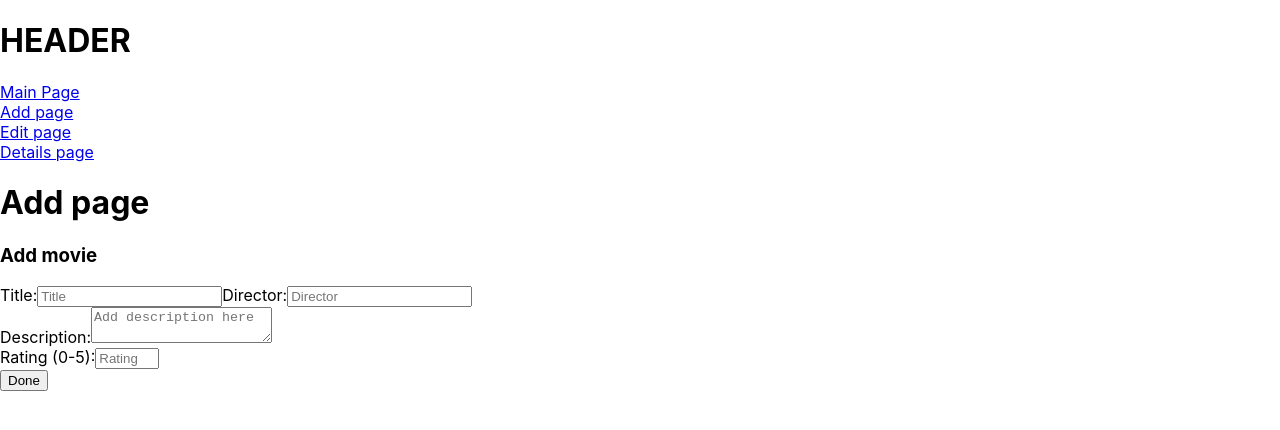
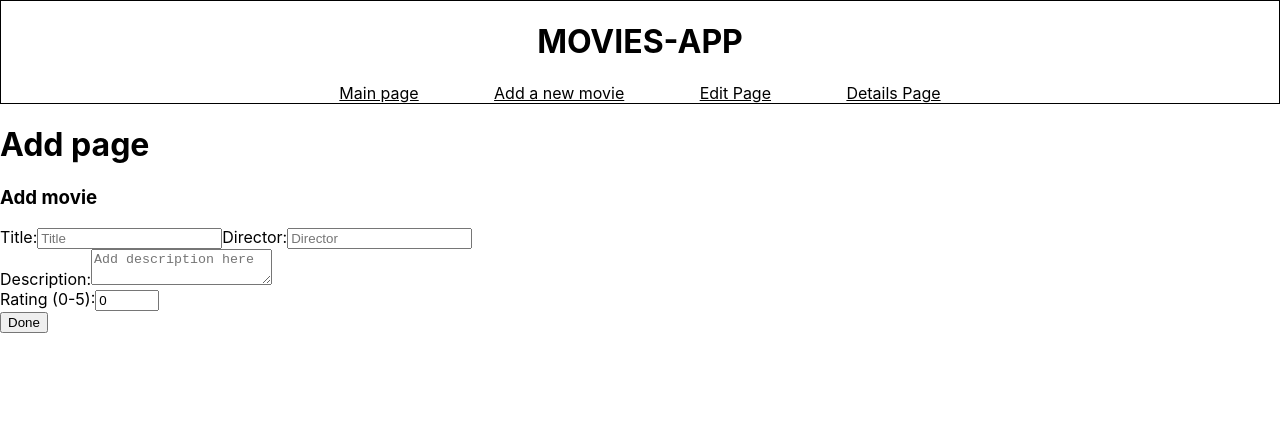
Before and after one commit to annaeklov/mandatory-advanced-js2, a React (Create React App) app in the folder myappmovies/: page /add in a window 1280 px wide. Shown: the top 430 px of the page. Built offline with nearby package versions, Linux system fonts and the light colour scheme; the HTML template or start-up script is replaced by a standard one.

Commit message:
add movie, delete movie

```diff
--- a/myappmovies/src/App.css
+++ b/myappmovies/src/App.css
@@ -0,0 +1,22 @@
+header{
+    border: 1px solid black;
+    display: flex;
+    flex-direction: column;
+    align-items: center;
+}
+
+nav{
+    display: flex;
+    width: 50%;
+    justify-content: space-around;
+}
+
+.nav-link{
+    color:black;
+    text-decoration: underline;
+}
+
+.nav-link:hover{
+    color:rgba(0, 0, 0, 0.377);
+    text-decoration: none;
+}
--- a/myappmovies/src/App.js
+++ b/myappmovies/src/App.js
@@ -6,8 +6,6 @@ import MainPage from "./components/MainPage.js";
 import AddPage from "./components/AddPage.js";
 import EditPage from "./components/EditPage.js";
 import DetailsPage from "./components/DetailsPage.js";
-
-
 
 class App extends React.Component {
   render() {
--- a/myappmovies/src/api/Postapi.js
+++ b/myappmovies/src/api/Postapi.js
@@ -0,0 +1,15 @@
+import axios from "axios";
+
+function Postapi(movie) {
+
+  return axios
+    .post("http://3.120.96.16:3001/movies", movie)
+
+    .then(response => {
+      return response;
+    })
+    .catch(error => {
+      return error;
+    });
+}
+export default Postapi;
--- a/myappmovies/src/components/AddPage.js
+++ b/myappmovies/src/components/AddPage.js
@@ -1,17 +1,71 @@
 import React from "react";
 import { Helmet } from "react-helmet";
 import Form from "./Form.js";
+import axios from "axios";
+import Postapi from "../api/Postapi.js";
+import { Redirect } from "react-router-dom";
 
 class AddPage extends React.Component {
+  constructor(props) {
+    super(props);
+    this.state = {
+      movie: {
+        title: "",
+        director: "",
+        description: "",
+        rating: 0
+      },
+      isPosted: false
+    };
+    this.handleAddMovie = this.handleAddMovie.bind(this);
+    this.handleChangeTitle = this.handleChangeTitle.bind(this);
+    this.handleChangeDirector = this.handleChangeDirector.bind(this);
+    this.handleChangeDescription = this.handleChangeDescription.bind(this);
+    this.handleChangeRating = this.handleChangeRating.bind(this);
+  }
+
+  handleAddMovie(e) {
+    e.preventDefault();
+    console.log(this.state.movie);
+    Postapi(this.state.movie).then(res => {
+      if (res.status === 201) {
+        this.setState({isPosted: true})
+      }
+    });
+  }
+
+  handleChangeTitle(e) {
+    this.setState({ movie: { ...this.state.movie, title: e.target.value } });
+  }
+  handleChangeDirector(e) {
+    this.setState({ movie: { ...this.state.movie, director: e.target.value } });
+  }
+  handleChangeDescription(e) {
+    this.setState({
+      movie: { ...this.state.movie, description: e.target.value }
+    });
+  }
+  handleChangeRating(e) {
+    this.setState({ movie: { ...this.state.movie, rating: e.target.value } });
+  }
+
   render() {
     return (
       <div className="addPage">
+      {this.state.isPosted && <Redirect to="/"/>}
         <Helmet>
           <title>Add page</title>
         </Helmet>
         <h1>Add page</h1>
         <h3 className="addPage-formTitle">Add movie</h3>
-        <Form />
+        <Form
+          movie={this.state.movie}
+          handleSubmit={this.handleAddMovie}
+          handleTitle={this.handleChangeTitle}
+          handleDirector={this.handleChangeDirector}
+          handleDescription={this.handleChangeDescription}
+          handleRating={this.handleChangeRating}
+        />
       </div>
     );
   }
--- a/myappmovies/src/components/DetailsPage.js
+++ b/myappmovies/src/components/DetailsPage.js
@@ -1,14 +1,20 @@
 import React from "react";
-import { Helmet } from 'react-helmet';
+import { Helmet } from "react-helmet";
 
 class DetailsPage extends React.Component {
+  constructor(props){
+    super(props);
+
+  }
   render() {
+    console.log(this.props);
     return (
       <div className="detailsPage">
         <Helmet>
           <title>Details Page</title>
         </Helmet>
         <h1>Details Page</h1>
+        <h3 className="detailsPage-underTitle">Details about (movie name)</h3>
       </div>
     );
   }
--- a/myappmovies/src/components/EditPage.js
+++ b/myappmovies/src/components/EditPage.js
@@ -3,6 +3,36 @@ import { Helmet } from "react-helmet";
 import Form from "./Form.js";
 
 class EditPage extends React.Component {
+/*       constructor(props) {
+    super(props);
+    this.state = {
+      movie: {
+        title: "hej",
+        director: "hallå",
+        description: "sf",
+        rating: 0
+      },
+      isPosted: false
+    }; */
+
+
+  componentDidMount(){
+    console.log("did mount")
+  }
+   /*
+  handleChangeTitle(e) {
+    this.setState({ });
+  }
+  handleChangeDirector(e) {
+    this.setState({ });
+  }
+  handleChangeDescription(e) {
+    this.setState({ });
+  }
+  handleChangeRating(e) {
+    this.setState({ });
+  } */
+
   render() {
     return (
       <div className="editPage">
@@ -10,8 +40,15 @@ class EditPage extends React.Component {
           <title>Edit Page</title>
         </Helmet>
         <h1>Edit Page</h1>
-        <h3 className="editPage-formTitle">Edit movie</h3>
-        <Form />
+        <h3 className="editPage-formTitle">Edit (movie name)</h3>
+        <Form
+          movie={this.state.movie}
+          handleSubmit={this.handleAddMovie}
+          handleTitle={this.handleChangeTitle}
+          handleDirector={this.handleChangeDirector}
+          handleDescription={this.handleChangeDescription}
+          handleRating={this.handleChangeRating}
+        />
       </div>
     );
   }
--- a/myappmovies/src/components/Form.js
+++ b/myappmovies/src/components/Form.js
@@ -1,10 +1,14 @@
 import React from "react";
 
 class Form extends React.Component {
+  constructor(props) {
+    super(props);
+    this.state = {};
+  }
   render() {
     return (
       <main className="form-formWrapper">
-        <form>
+        <form onSubmit={this.props.handleSubmit}>
           <div className="form-titleAndDirector">
             <label name="title">Title:</label>
             <input
@@ -14,6 +18,8 @@ class Form extends React.Component {
               required
               minLength="1"
               maxLength="40"
+              onChange={this.props.handleTitle}
+              value={this.props.movie.title}
             />
             <label name="director">Director:</label>
             <input
@@ -23,6 +29,8 @@ class Form extends React.Component {
               required
               minLength="1"
               maxLength="40"
+              onChange={this.props.handleDirector}
+              value={this.props.movie.director}
             />
           </div>
           <div className="form-description">
@@ -33,6 +41,8 @@ class Form extends React.Component {
               required
               minLength="1"
               maxLength="300"
+              onChange={this.props.handleDescription}
+              value={this.props.movie.description}
             />
           </div>
           <div className="form-rating">
@@ -45,6 +55,8 @@ class Form extends React.Component {
               max="5"
               step="0.5"
               required
+              onChange={this.props.handleRating}
+              value={this.props.movie.rating}
             />
           </div>
           <div className="form-submitBtn">
--- a/myappmovies/src/components/Header.js
+++ b/myappmovies/src/components/Header.js
@@ -5,15 +5,15 @@ class Header extends React.Component {
   render() {
     return (
       <header>
-        <h1>HEADER</h1>
+        <h1 className="header-title">MOVIES-APP</h1>
         <nav>
-          <Link to="/">Main Page</Link>
+          <Link className="nav-link" to="/">Main page</Link>
           <br />
-          <Link to="/add">Add page</Link>
+          <Link className="nav-link" to="/add">Add a new movie</Link>
           <br />
-          <Link to="/edit/:id">Edit page</Link>
+          <Link className="nav-link" to="/edit/:id">Edit Page</Link>
           <br />
-          <Link to="/details/:id">Details page</Link>
+          <Link className="nav-link" to="/details/:id">Details Page</Link>
         </nav>
       </header>
     );
--- a/myappmovies/src/components/MainPage.js
+++ b/myappmovies/src/components/MainPage.js
@@ -1,6 +1,8 @@
 import React from "react";
 import { Helmet } from "react-helmet";
-import Getapi from "../api/Getapi.js";
+import Getapi from "../api/GetMoviesApi.js";
+import { Link } from "react-router-dom";
+import axios from "axios";
 
 class MainPage extends React.Component {
   constructor(props) {
@@ -8,22 +10,25 @@ class MainPage extends React.Component {
     this.state = {
       moviesList: []
     };
+    this.handleDelete = this.handleDelete.bind(this);
   }
 
   componentDidMount() {
     Getapi().then(data => this.setState({ moviesList: data }));
   }
 
+  handleDelete(id) {
+    axios.delete("http://3.120.96.16:3001/movies/" + id).then(res => {
+      if (res.status === 204) {
+        Getapi().then(data => this.setState({ moviesList: data }));
+      }
+    });
+  }
+
   render() {
-
-    return (
-      <div className="mainPage">
-        <Helmet>
-          <title>Main page</title>
-        </Helmet>
-        <h1>Main page</h1>
-        <div className="mainPage-table">
+    let wholeTable = (
       <table>
+        <caption className="table-caption">Movies table</caption>
         <thead>
           <tr>
             <th>Title</th>
@@ -40,13 +45,49 @@ class MainPage extends React.Component {
                 <i className="fa fa-star" style={{ color: "#ffcc00" }}></i>
                 {movie.rating} <b>/5</b>
               </td>
-                  <td>{<button>Edit movie</button>}</td>
-                  <td>{<button>Delete movie</button>}</td>
+              <td>
+                <Link to={"/details/" + movie.id}>
+                  <button className="mainPage-detailsBtn">Show details</button>
+                </Link>
+              </td>
+              <td>
+                <Link to={"/edit/" + movie.id}>
+                  <button className="mainPage-editBtn">Edit movie</button>
+                </Link>
+              </td>
+              <td>
+                {
+                  <button
+                    className="mainPage-delBtn"
+                    onClick={() => {
+                      this.handleDelete(movie.id);
+                    }}
+                  >
+                    Delete movie
+                  </button>
+                }
+              </td>
             </tr>
           ))}
         </tbody>
       </table>
+    );
+
+    let noMovies= (
+      <div className="mainPage-noMovies">
+      <p style={{color: "red"}}>Oops, no movies to show..</p>
       </div>
+    )
+
+    return (
+      <div className="mainPage">
+        <Helmet>
+          <title>Main page</title>
+        </Helmet>
+        <h1>Main page</h1>
+        <div className="mainPage-table">
+
+        {this.state.moviesList.length ? wholeTable : noMovies}</div>
       </div>
     );
   }
```
Also changed, not shown: myappmovies/src/api/GetMoviesApi.js (renamed from myappmovies/src/api/Getapi.js). Lines whose indentation alone changed are shown as unchanged.
